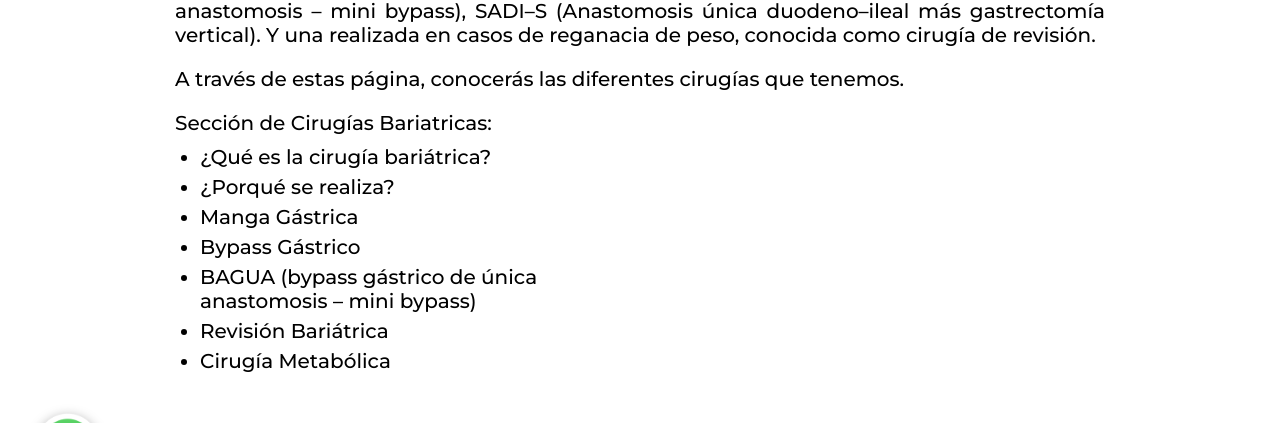
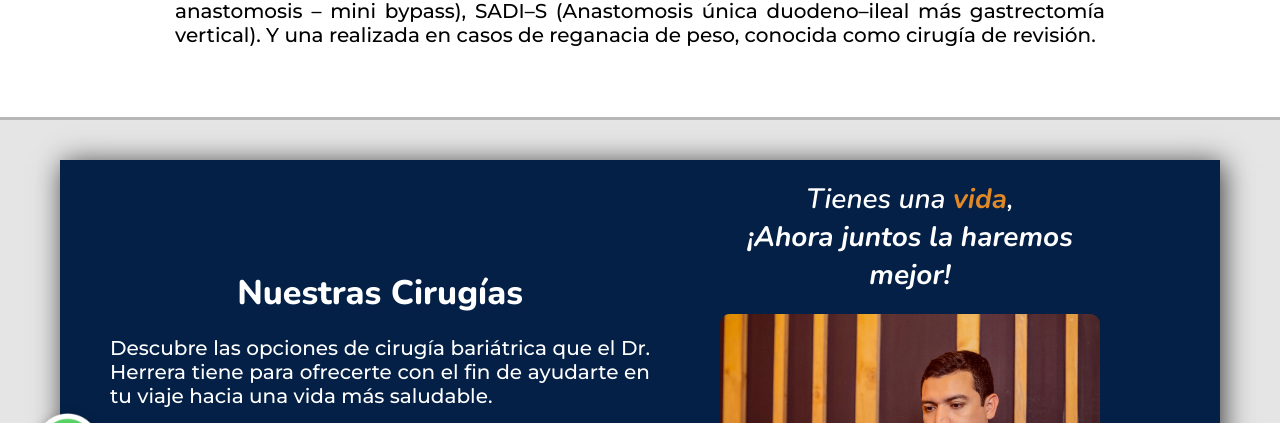
Before and after one commit to Camlo01/dr-herrera-website, a React (Vite) app: page /Cirugias in a window 1280 px wide. Shown: the part 287-710 px from the top of the page. Built offline with nearby package versions, Linux system fonts and the light colour scheme.

Commit message:
Remove introduction section

```diff
--- a/src/pages/surgeries/sections/introduction/Introduction.jsx
+++ b/src/pages/surgeries/sections/introduction/Introduction.jsx
@@ -7,20 +7,6 @@ function IntroductionSection() {
             <p>La cirugía bariátrica contempla un gran número de cirugías aprobadas, dentro de estas las más comúnmente conocidas son: <a href="#Manga-gastrica">Manga (sleeve) gástrica</a> y <a href="#Bypass-gastrico">Bypass gástrico</a>.</p>
 
             <p>Ante el avance tecnológico y estudios sobre la fisiopatología del paciente obeso y sus comorbilidades, hay otras menos conocidas como: BAGUA (bypass gástrico de única anastomosis – mini bypass), SADI–S (Anastomosis única duodeno–ileal más gastrectomía vertical). Y una realizada en casos de reganacia de peso, conocida como cirugía de revisión.</p>
-            <p>A través de estas página, conocerás las diferentes cirugías que tenemos.</p>
-
-            <div className='content-section'>
-                <p>Sección de Cirugías Bariatricas:</p>
-                <ul>
-                    <li>¿Qué es la cirugía bariátrica?</li>
-                    <li>¿Porqué se realiza?</li>
-                    <li>Manga Gástrica </li>
-                    <li>Bypass Gástrico </li>
-                    <li>BAGUA (bypass gástrico de única <br /> anastomosis – mini bypass) </li>
-                    <li>Revisión Bariátrica </li>
-                    <li>Cirugía Metabólica </li>
-                </ul>
-            </div>
         </section>
     );
 }
--- a/src/pages/surgeries/sections/introduction/introduction.css
+++ b/src/pages/surgeries/sections/introduction/introduction.css
@@ -1,69 +1,6 @@
 .introduction-section {
     padding: 50px 30px;
 }
-
-
-/* CONTENT SECTION */
-
-.introduction-section .content-section {
-    font-family: 'Montserrat';
-    font-weight: 500;
-    max-width: 580px;
-    width: 100%;
-    font-size: 1.8rem;
-    margin: 0 auto;
-    text-align: start;
-}
-
-.introduction-section .content-section ul {
-    margin: 0 auto;
-    padding-left: 25px;
-}
-
-.introduction-section .content-section ul li {
-    width: fit-content;
-    max-width: 400px;
-    margin: 0 auto;
-}
-
-/* FINISH CONTENT SECTION */
-
-.introduction-section .content-section p {
-    font-weight: 500;
-    font-size: 1.8rem;
-    margin-bottom: 10px;
-}
-
-.introduction-section.content-section ul {
-    font-weight: 700;
-    font-size: 1.8rem;
-    max-width: 530px;
-}
-
-.introduction-section .content-section ul li {
-    /* margin-bottom: 6px; */
-    margin: 0 0 6px;
-    width: 100%;
-}
-
-/* .introduction-section h1 {
-    font-family: 'Nunito';
-    font-weight: 800;
-    font-size: 3rem;
-    width: fit-content;
-    margin: 0 auto;
-    margin-bottom: 15px;
-}
-
-.introduction-section h2 {
-    font-family: 'Montserrat';
-    font-weight: 400;
-    font-style: italic;
-    font-size: 1.8rem;
-    text-align: center;
-    font-weight: 500;
-    margin-bottom: 15px;
-} */
 
 .introduction-section p {
     font-family: 'Montserrat';
@@ -74,13 +11,13 @@
     margin: 0 auto 20px;
 }
 
-.introduction-section p a{
+.introduction-section p a {
     color: #0089ED;
     font-weight: 700;
     transition: all .2s ease;
 }
 
-.introduction-section p a:hover{
+.introduction-section p a:hover {
     color: rgb(11, 11, 109);
 }
 
@@ -95,48 +32,12 @@
         font-size: 2rem;
     }
 
-    .introduction-section .content-section p {
-        font-size: 2rem;
-    }
-
-
-    .introduction-section .content-section ul li {
-        font-size: 2rem;
-    }
-
 }
 
 @media (min-width: 1280px) {
-
-    /* .introduction-section h1 {
-        font-size: 4.2rem;
-        margin-bottom: 20px;
-    }
-
-    .introduction-section h2 {
-        font-size: 2.2rem;
-        margin-bottom: 20px;
-    }
-
-    .introduction-section p {
-        font-size: 2.2rem;
-        max-width: 930px;
-    } */
 
     .introduction-section p {
         max-width: 930px;
         font-size: 2rem;
     }
-
-    .introduction-section .content-section {
-        font-size: 2rem;
-    }
-
-    .introduction-section .content-section ul li {
-        font-size: 2rem;
-    }
-
-    .introduction-section .content-section {
-        max-width: 930px;
-    }
 }
```
